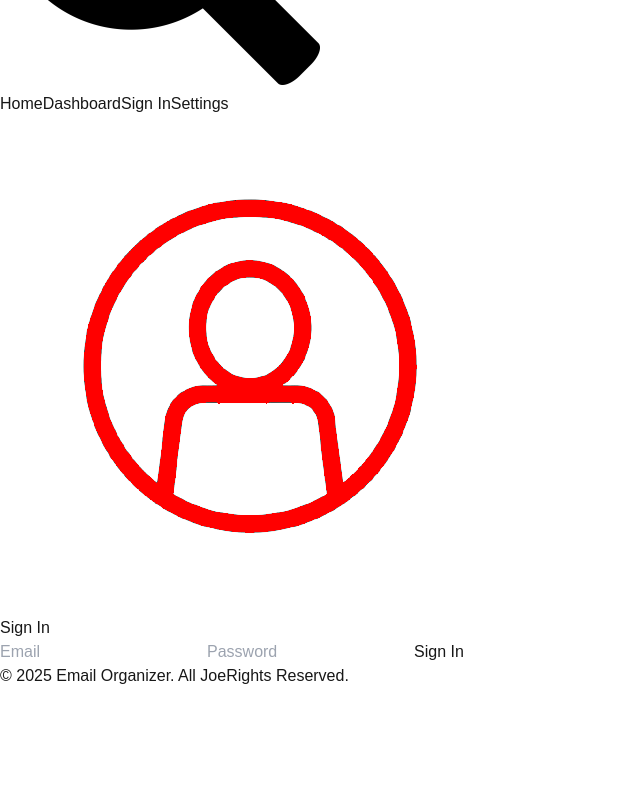
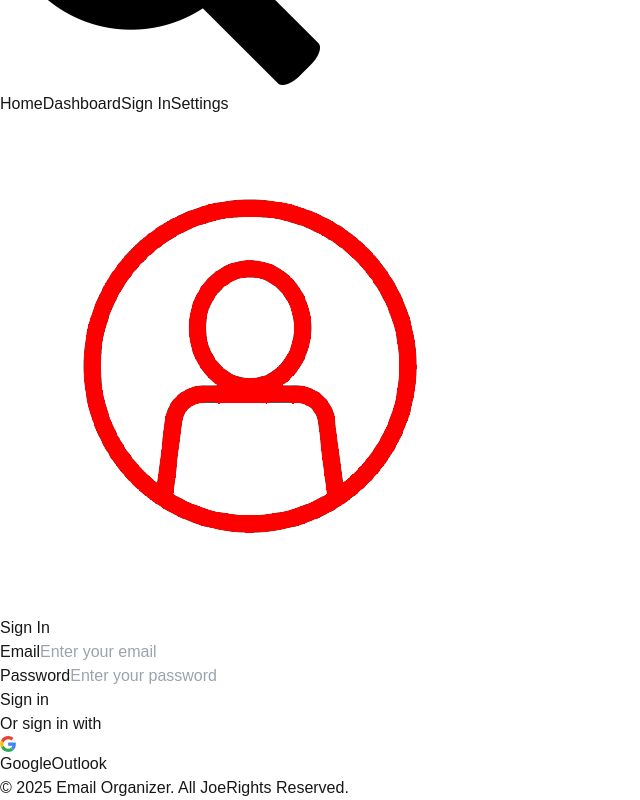
Before and after one commit to MenaceHecker/smart-email-organizer, a Next.js app: page /signin in a window 1280 px wide. Shown: the part 804-1604 px from the top of the page, without its empty margins (0-640 px from the left). Before the commit the page ends 1492 px from the top, so only its background shows below. Built offline with nearby package versions, Linux system fonts and the light colour scheme.

Commit message:
Sign in page roughly designed

```diff
--- a/package.json
+++ b/package.json
@@ -10,7 +10,7 @@
   },
   "dependencies": {
     "@react-oauth/google": "^0.12.1",
-    "next": "15.1.7",
+    "next": "^15.2.0",
     "react": "^19.0.0",
     "react-dom": "^19.0.0"
   },
--- a/src/app/globals.css
+++ b/src/app/globals.css
@@ -14,6 +14,8 @@
   :root {
     --background: #0a0a0a;
     --foreground: #ededed;
+    text-size-adjust: 100%;
+    -webkit-text-size-adjust: 100%; /* Old WebKit browsers */
   }
 }
 
--- a/src/app/layout.tsx
+++ b/src/app/layout.tsx
@@ -45,9 +45,9 @@ export default function RootLayout({
           </div>
           <div className="flex items-center">
             <Link href="/" className="ml-2 mr-4 hover:underline">Home</Link>
-            <Link href="/dashboard" className="mr-4 hover:underline">Dashboard</Link>
-            <Link href="/signin" className="ml-4 hover:underline">Sign In</Link>
-            <Link href="/settings" className="hover:underline">Settings</Link>
+            <Link href="/dashboard" className="mr-4 ml-2 hover:underline">Dashboard</Link>
+            <Link href="/signin" className="ml-2 hover:underline">Sign In</Link>
+            <Link href="/settings" className="ml-2 hover:underline">Settings</Link>
             <img src={UserIcon.src} alt="User Icon" className="h-8 ml-2" />
           </div>
         </nav>
--- a/src/app/searchBar.tsx
+++ b/src/app/searchBar.tsx
@@ -1,10 +1,10 @@
-// SearchBar.tsx
 "use client";
 import React, { useState, useRef, useEffect } from "react";
 import searchBarIcon from "../assets/images/search-icon.png";
 
 const SearchBar = () => {
   const [isOpen, setIsOpen] = useState(false);
+  const [searchText, setSearchText] = useState("");
   const searchInputRef = useRef<HTMLInputElement>(null);
 
   const toggleSearch = () => {
@@ -32,9 +32,10 @@ const SearchBar = () => {
             ref={searchInputRef}
             type="text"
             placeholder="Search Emails..."
+            value={searchText}
+            onChange={(e) => setSearchText(e.target.value)}
             className="border p-1 rounded"
           />
-          {/* Add search button or other elements as needed */}
         </div>
       )}
     </div>
--- a/src/app/signin/page.tsx
+++ b/src/app/signin/page.tsx
@@ -1,17 +1,102 @@
-import exp from "constants";
-import React from "react";
+"use client";
+
+import React, { useEffect, FormEvent } from "react";
+import { useRouter } from "next/navigation";
 
 const SignInPage = () => {
-    return (
-        <div>
-            <h1>Sign In</h1>
-            <form>
-                <input type="text" placeholder="Email" />
-                <input type="password" placeholder="Password" />
-                <button type="submit">Sign In</button>
-            </form>
+  const router = useRouter();
+
+  useEffect(() => {
+    console.log("SignInPage Loaded");
+    if (typeof window !== "undefined") {
+      console.log("Current URL:", window.location.href);
+    }
+  }, []);
+
+  const handleSubmit = (e: FormEvent<HTMLFormElement>) => {
+    e.preventDefault();
+    console.log("Form submitted");
+  };
+
+  const handleGoogleSignIn = () => {
+    console.log("Google sign-in initiated");
+  };
+
+  const handleOutlookSignIn = () => {
+    console.log("Outlook sign-in initiated");
+  };
+
+  return (
+    <div className="absolute top-0 left-0 w-full h-full flex justify-center items-center z-10 bg-white bg-opacity-80">
+      <div className="w-full max-w-md p-6 bg-white rounded-lg shadow-lg mx-auto">
+        <h1 className="text-2xl font-bold mb-5 text-center">Sign In</h1>
+
+        <form onSubmit={handleSubmit}>
+          <div className="mb-4">
+            <label className="block mb-1">Email</label>
+            <input
+              type="email"
+              placeholder="Enter your email"
+              className="w-full p-2 border border-gray-300 rounded"
+              required
+            />
+          </div>
+
+          <div className="mb-5">
+            <label className="block mb-1">Password</label>
+            <input
+              type="password"
+              placeholder="Enter your password"
+              className="w-full p-2 border border-gray-300 rounded"
+              required
+            />
+          </div>
+
+          <button
+            type="submit"
+            className="w-full p-2 bg-blue-500 text-white rounded text-lg cursor-pointer mb-5 hover:bg-blue-600"
+          >
+            Sign in
+          </button>
+        </form>
+
+        <div className="flex items-center my-5">
+          <div className="flex-grow h-px bg-gray-300"></div>
+          <span className="px-3 text-gray-600 text-sm">Or sign in with</span>
+          <div className="flex-grow h-px bg-gray-300"></div>
         </div>
-    );
+
+        <div className="flex gap-2 mt-2">
+          <button
+            type="button"
+            onClick={handleGoogleSignIn}
+            className="flex-1 p-2 bg-white text-gray-700 border border-gray-300 rounded text-sm flex items-center justify-center gap-2 hover:bg-gray-100"
+          >
+            <svg xmlns="http://www.w3.org/2000/svg" width="16" height="16" viewBox="0 0 186.69 190.5">
+              <g transform="translate(1184.583 765.171)">
+                <path d="M-1089.333-687.239v36.888h51.262c-2.251 11.863-9.006 21.908-19.137 28.662l30.913 23.986c18.011-16.625 28.402-41.044 28.402-70.052 0-6.754-.606-13.249-1.732-19.483z" fill="#4285f4"/>
+                <path d="M-1142.714-651.791l-6.972 5.337-24.679 19.223h0c15.673 31.086 47.796 52.561 85.03 52.561 25.717 0 47.278-8.486 63.038-23.033l-30.913-23.986c-8.486 5.715-19.31 9.179-32.125 9.179-24.765 0-45.806-16.712-53.34-39.226z" fill="#34a853"/>
+                <path d="M-1174.365-712.61c-6.494 12.815-10.217 27.276-10.217 42.689s3.723 29.874 10.217 42.689c0 .086 31.693-24.592 31.693-24.592-1.905-5.715-3.031-11.776-3.031-18.098s1.126-12.383 3.031-18.098z" fill="#fbbc05"/>
+                <path d="M-1089.333-727.244c14.028 0 26.497 4.849 36.455 14.201l27.276-27.276c-16.539-15.413-38.013-24.852-63.731-24.852-37.234 0-69.359 21.388-85.032 52.561l31.692 24.592c7.533-22.514 28.575-39.226 53.34-39.226z" fill="#ea4335"/>
+              </g>
+            </svg>
+            <span>Google</span>
+          </button>
+
+          <button
+            type="button"
+            onClick={handleOutlookSignIn}
+            className="flex-1 p-2 bg-blue-600 text-white rounded text-sm flex items-center justify-center gap-2 hover:bg-blue-700"
+          >
+            <svg xmlns="http://www.w3.org/2000/svg" width="16" height="16" viewBox="0 0 24 24" fill="white">
+              <path d="M7.88 12.04q0 .45-.11.87-.1.41-.33.74-.22.33-.58.52-.37.2-.87.2t-.85-.2q-.35-.21-.57-.55-.22-.33-.33-.75-.1-.42-.1-.86t.1-.87q.1-.43.34-.76.22-.34.59-.54.36-.2.87-.2t.86.2q.35.21.57.55.22.34.31.77.1.43.1.88zm4.93 1.75q0-.21-.06-.4-.06-.19-.19-.35-.13-.17-.31-.29-.18-.12-.43-.12-.23 0-.4.11-.18.11-.31.28-.13.17-.2.35-.07.18-.07.39 0 .21.06.4.07.19.2.35.13.17.31.28.18.11.41.11.22 0 .39-.11.18-.1.31-.27.13-.17.19-.35.06-.18.06-.39z" />
+            </svg>
+            <span>Outlook</span>
+          </button>
+        </div>
+      </div>
+    </div>
+  );
 };
 
 export default SignInPage;
```
Also changed, not shown: 1 other file (tests, documents, lock files or other folders).
